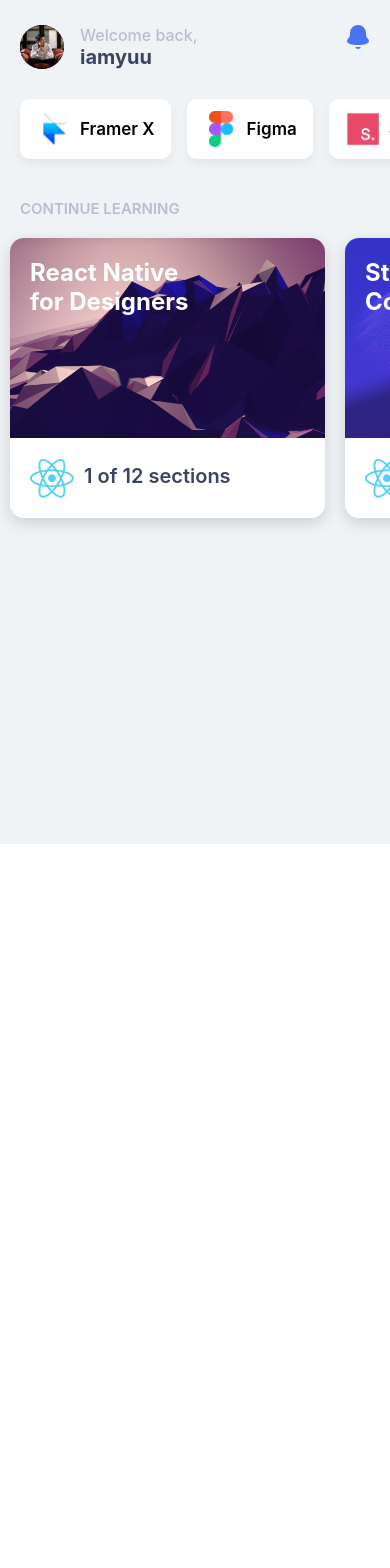
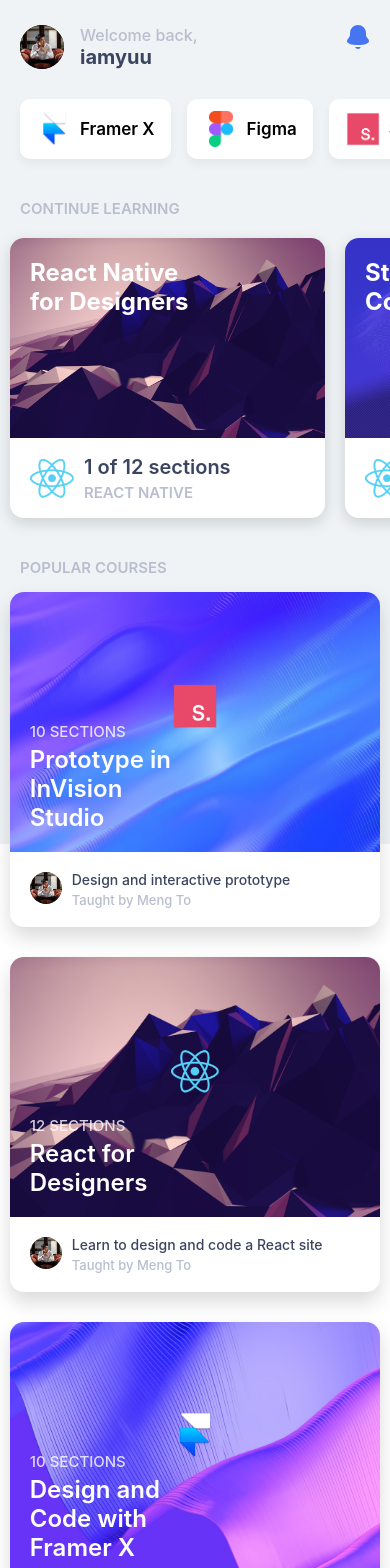
Before and after one commit to iamyuu/hello-react-native, a React Native app: screen / in a window 390 px wide. Shown: the top 1568 px of the page. Before the commit the page ends 844 px from the top, so only its background shows below. Built offline with nearby package versions, Linux system fonts and the light colour scheme.

Commit message:
style: add course section

```diff
--- a/App.js
+++ b/App.js
@@ -4,8 +4,9 @@
 import { NotificationIcon } from './components/icon';
 import Logo from './components/logo';
 import Card from './components/card';
+import Course from './components/course';
 
-const logoItems = [
+const logos = [
   {
     image: require('./assets/logo-framerx.png'),
     text: 'Framer X'
@@ -32,34 +33,73 @@
   }
 ];
 
-const cardItems = [
+const cards = [
   {
     title: 'React Native for Designers',
     image: require('./assets/background11.jpg'),
-    subtitle: 'React Native',
+    subTitle: 'React Native',
     caption: '1 of 12 sections',
     logo: require('./assets/logo-react.png')
   },
   {
     title: 'Styled Components',
     image: require('./assets/background12.jpg'),
-    subtitle: 'React Native',
+    subTitle: 'React Native',
     caption: '2 of 12 sections',
     logo: require('./assets/logo-react.png')
   },
   {
     title: 'Props and Icons',
     image: require('./assets/background13.jpg'),
-    subtitle: 'React Native',
+    subTitle: 'React Native',
     caption: '3 of 12 sections',
     logo: require('./assets/logo-react.png')
   },
   {
     title: 'Static Data and Loop',
     image: require('./assets/background14.jpg'),
-    subtitle: 'React Native',
+    subTitle: 'React Native',
     caption: '4 of 12 sections',
     logo: require('./assets/logo-react.png')
+  }
+];
+
+const courses = [
+  {
+    title: 'Prototype in InVision Studio',
+    subtitle: '10 sections',
+    image: require('./assets/background13.jpg'),
+    logo: require('./assets/logo-studio.png'),
+    author: 'Meng To',
+    avatar: require('./assets/avatar.jpg'),
+    caption: 'Design and interactive prototype'
+  },
+  {
+    title: 'React for Designers',
+    subtitle: '12 sections',
+    image: require('./assets/background11.jpg'),
+    logo: require('./assets/logo-react.png'),
+    author: 'Meng To',
+    avatar: require('./assets/avatar.jpg'),
+    caption: 'Learn to design and code a React site'
+  },
+  {
+    title: 'Design and Code with Framer X',
+    subtitle: '10 sections',
+    image: require('./assets/background14.jpg'),
+    logo: require('./assets/logo-framerx.png'),
+    author: 'Meng To',
+    avatar: require('./assets/avatar.jpg'),
+    caption: 'Create powerful design and code components for your app'
+  },
+  {
+    title: 'Design System in Figma',
+    subtitle: '10 sections',
+    image: require('./assets/background6.jpg'),
+    logo: require('./assets/logo-figma.png'),
+    author: 'Meng To',
+    avatar: require('./assets/avatar.jpg'),
+    caption: 'Complete guide to designing a site using a collaborative design tool'
   }
 ];
 
@@ -80,17 +120,22 @@
             showsHorizontalScrollIndicator={false}
             style={{ flexDirection: 'row', padding: 20, paddingLeft: 12, paddingTop: 30 }}
           >
-            {logoItems.map((logoItem, index) => (
-              <Logo key={index} {...logoItem} />
+            {logos.map((logo, index) => (
+              <Logo key={index} {...logo} />
             ))}
           </ScrollView>
 
           <Subtitle>Continue Learning</Subtitle>
           <ScrollView horizontal showsHorizontalScrollIndicator={false}>
-            {cardItems.map((cardItem, index) => (
-              <Card key={index} {...cardItem} />
+            {cards.map((card, index) => (
+              <Card key={index} {...card} />
             ))}
           </ScrollView>
+
+          <Subtitle>Popular Courses</Subtitle>
+          {courses.map((course, index) => (
+            <Course key={index} {...course} />
+          ))}
         </ScrollView>
       </SafeAreaView>
     </Container>
--- /dev/null
+++ b/components/course.js
@@ -0,0 +1,99 @@
+import React from 'react';
+import styled from 'styled-components/native';
+
+export default function Course({ image, logo, subtitle, title, avatar, caption, author }) {
+  return (
+    <Container>
+      <Cover>
+        <Image source={image} />
+        <Logo source={logo} resizeMode='contain' />
+        <Subtitle>{subtitle}</Subtitle>
+        <Title>{title}</Title>
+      </Cover>
+      <Content>
+        <Avatar source={avatar} />
+        <Caption>{caption}</Caption>
+        <Author>Taught by {author}</Author>
+      </Content>
+    </Container>
+  );
+}
+
+const Container = styled.View`
+  width: 95%;
+  height: 335px;
+  border-radius: 14px;
+  background: white;
+  box-shadow: 0 10px 20px rgba(0, 0, 0, 0.15);
+  margin: 15px auto;
+`;
+
+const Cover = styled.View`
+  height: 260px;
+  border-top-right-radius: 14px;
+  border-top-left-radius: 14px;
+  overflow: hidden;
+  justify-content: flex-end;
+`;
+
+const Image = styled.Image`
+  position: absolute;
+  width: 100%;
+  height: 100%;
+`;
+
+const Logo = styled.Image`
+  width: 48px;
+  height: 48px;
+  position: absolute;
+  top: 90px;
+  left: 50%;
+  margin-left: -24px;
+`;
+
+const Title = styled.Text`
+  font-size: 24px;
+  color: white;
+  font-weight: 600;
+  margin-top: 4px;
+  width: 170px;
+  margin-bottom: 20px;
+  margin-left: 20px;
+`;
+
+const Subtitle = styled.Text`
+  font-size: 15px;
+  color: rgba(255, 255, 255, 0.8);
+  font-weight: 500;
+  text-transform: uppercase;
+  margin-left: 20px;
+`;
+
+const Content = styled.View`
+  padding-left: 62px;
+  justify-content: center;
+  height: 75px;
+`;
+
+const Avatar = styled.Image`
+  width: 32px;
+  height: 32px;
+  position: absolute;
+  top: 20px;
+  left: 20px;
+  border-radius: 16px;
+`;
+
+const Caption = styled.Text`
+  font-size: 14px;
+  color: #3c4560;
+  font-weight: 500;
+  max-width: 260px;
+`;
+
+const Author = styled.Text`
+  font-size: 13px;
+  color: #b8bece;
+  font-weight: 500;
+  margin-top: 4px;
+`;
```
